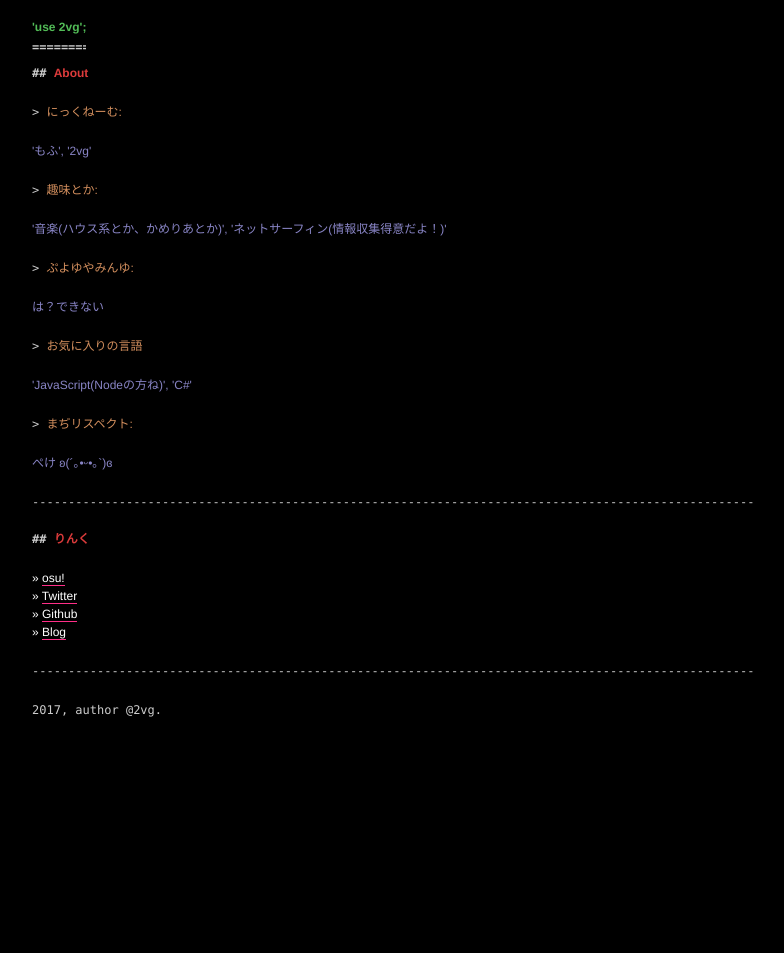
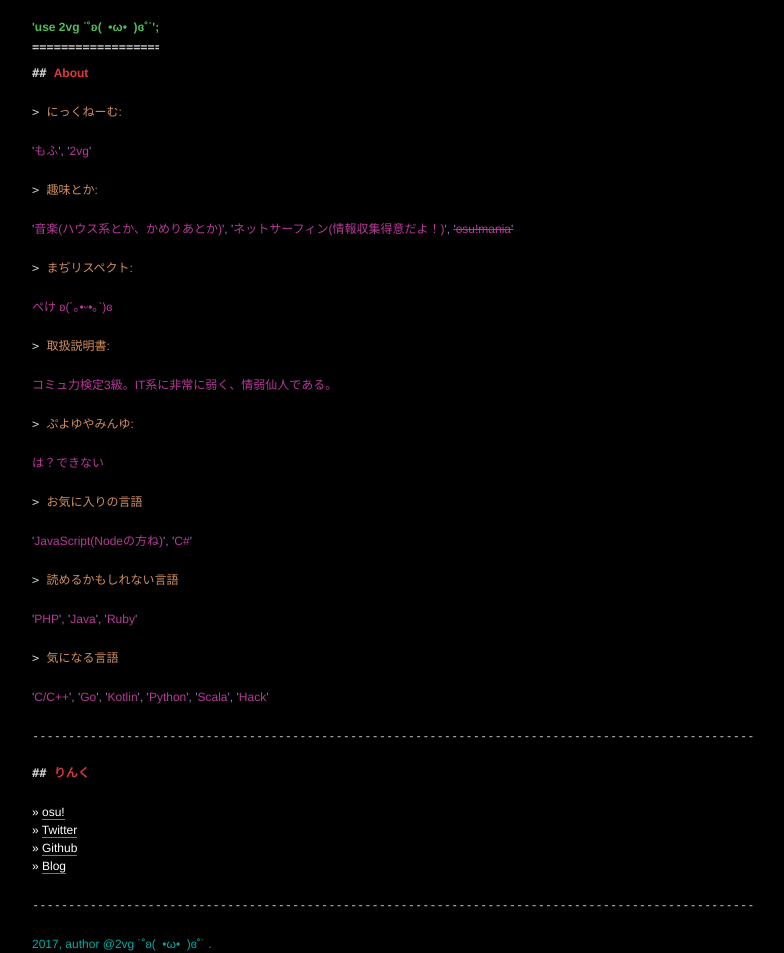
Before and after one commit to 2vg/2vg.github.io, a plain HTML site: page index.html in a window 1280 px wide. Shown: the whole page, without its empty margins (200-984 px from the left). Before the commit the page ends 800 px from the top, so only its background shows below. Drawn offline with Linux system fonts and the light colour scheme.

Commit message:
add some profile.

```diff
--- a/index.html
+++ b/index.html
@@ -3,7 +3,7 @@
   <head>
     <meta http-equiv="X-UA-Compatible" content="IE=edge">
     <meta charset="utf-8">
-    <title>tarou</title>
+    <title>Tarou</title>
     <meta name="description" content="">
     <meta name="author" content="@2vg">
     <meta name="viewport" content="width=device-width, initial-scale=1">
@@ -18,18 +18,24 @@
   </head>
   <body class="hack dark">
     <div class="container">
-      <h1><span class="unicorn1">'use 2vg';</span></h1>
+      <h1><span class="unicorn1">'use 2vg ˙˚ʚ(&nbsp;&nbsp;•ω•&nbsp;&nbsp;)ɞ˚˙';</span></h1>
       <h2><span class="unicorn3">About</span></h2>
       <blockquote><span class="unicorn5">にっくねーむ:</span></blockquote>
-      <span class="unicorn4">'もふ', '2vg'</span>
+      <span class="unicorn6"><span class="unicorn4">'</span>もふ<span class="unicorn4">'</span><span class="unicorn4">,</span> <span class="unicorn4">'</span>2vg<span class="unicorn4">'</span></span>
       <blockquote><span class="unicorn5">趣味とか:</span></blockquote>
-      <span class="unicorn4">'音楽(ハウス系とか、かめりあとか)', 'ネットサーフィン(情報収集得意だよ！)'</span>
+      <span class="unicorn6"><span class="unicorn4">'</span>音楽(ハウス系とか、かめりあとか)<span class="unicorn4">'</span><span class="unicorn4">,</span> <span class="unicorn4">'</span>ネットサーフィン(情報収集得意だよ！)<span class="unicorn4">'</span><span class="unicorn4">,</span> <strike><span class="unicorn4">'</span>osu!mania<span class="unicorn4">'</span></strike></span>
+      <blockquote><span class="unicorn5">まぢリスペクト:</span></blockquote>
+      <span class="unicorn6">ぺけ ʚ(´｡•ᵕ•｡`)ɞ</span>
+      <blockquote><span class="unicorn5">取扱説明書:</span></blockquote>
+      <span class="unicorn6">コミュ力検定3級。IT系に非常に弱く、情弱仙人である。</span>
       <blockquote><span class="unicorn5">ぷよゆやみんゆ:</span></blockquote>
-      <span class="unicorn4">は？できない</span>
+      <span class="unicorn6">は？できない</span>
       <blockquote><span class="unicorn5">お気に入りの言語</span></blockquote>
-      <span class="unicorn4">'JavaScript(Nodeの方ね)', 'C#'</span>
-      <blockquote><span class="unicorn5">まぢリスペクト:</span></blockquote>
-      <span class="unicorn4">ぺけ ʚ(´｡•ᵕ•｡`)ɞ</span>
+      <span class="unicorn6"><span class="unicorn4">'</span>JavaScript(Nodeの方ね)<span class="unicorn4">'</span><span class="unicorn4">,</span> <span class="unicorn4">'</span>C#<span class="unicorn4">'</span></span>
+      <blockquote><span class="unicorn5">読めるかもしれない言語</span></blockquote>
+      <span class="unicorn6"><span class="unicorn4">'</span>PHP<span class="unicorn4">'</span><span class="unicorn4">,</span> <span class="unicorn4">'</span>Java<span class="unicorn4">'</span><span class="unicorn4">,</span> <span class="unicorn4">'</span>Ruby<span class="unicorn4">'</span></span>
+      <blockquote><span class="unicorn5">気になる言語</span></blockquote>
+      <span class="unicorn6"><span class="unicorn4">'</span>C/C++<span class="unicorn4">'</span><span class="unicorn4">,</span> <span class="unicorn4">'</span>Go<span class="unicorn4">'</span><span class="unicorn4">,</span> <span class="unicorn4">'</span>Kotlin<span class="unicorn4">'</span><span class="unicorn4">,</span> <span class="unicorn4">'</span>Python<span class="unicorn4">'</span><span class="unicorn4">,</span> <span class="unicorn4">'</span>Scala<span class="unicorn4">'</span><span class="unicorn4">,</span> <span class="unicorn4">'</span>Hack<span class="unicorn4">'</span></span>
       <hr>
       <h2><span class="unicorn3">りんく</span></h2>
       <span class="unicorn7">» <a href="https://osu.ppy.sh/users/2vg" target="_blank"><span class="unicorn7">osu!</a></span>
@@ -40,7 +46,7 @@
       <br>
       <span class="unicorn7">» <a href="https://blog.ni-vg.com" target="_blank"><span class="unicorn7">Blog</a></span>
       <hr>
-      <footer class="footer">2017, author @2vg.</footer>
+      <footer class="footer"><span class="unicorn2">2017, author @2vg ˙˚ʚ(&nbsp;&nbsp;•ω•&nbsp;&nbsp;)ɞ˚˙ .</span></footer>
     </div>
     <!-- SCRIPTS -->
   </body>
```
